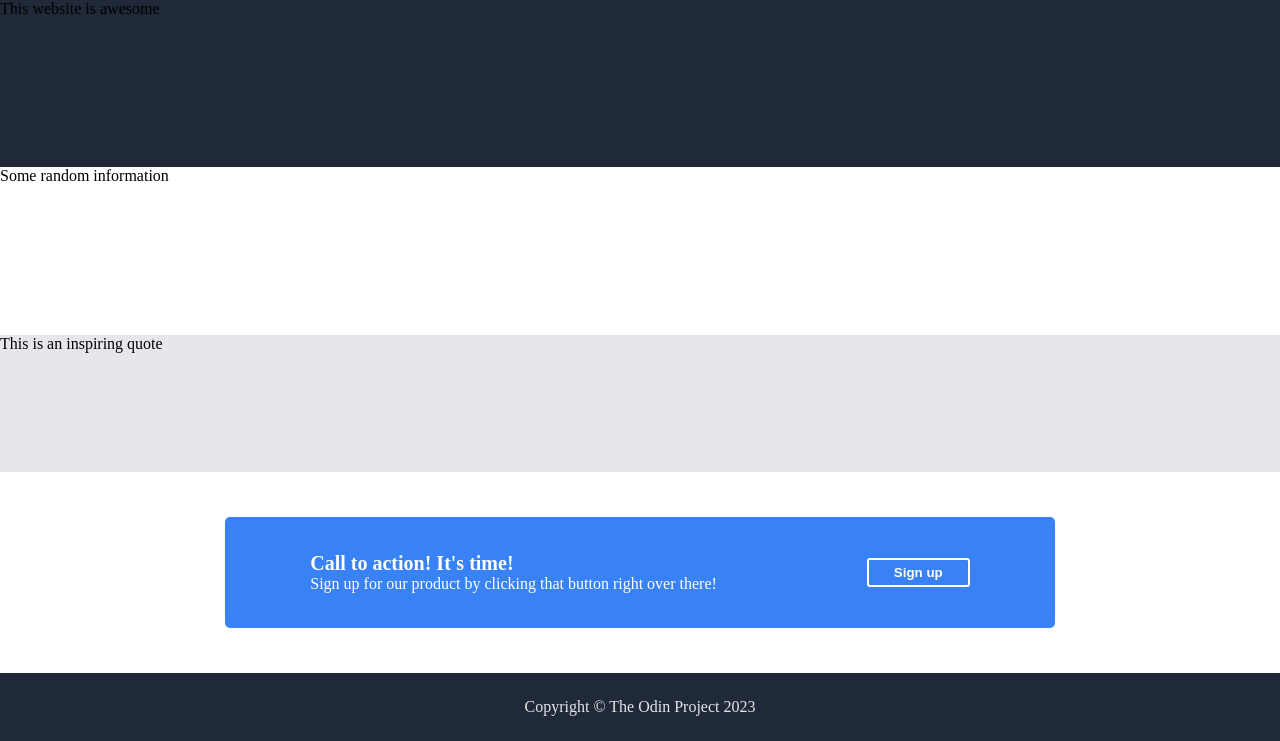
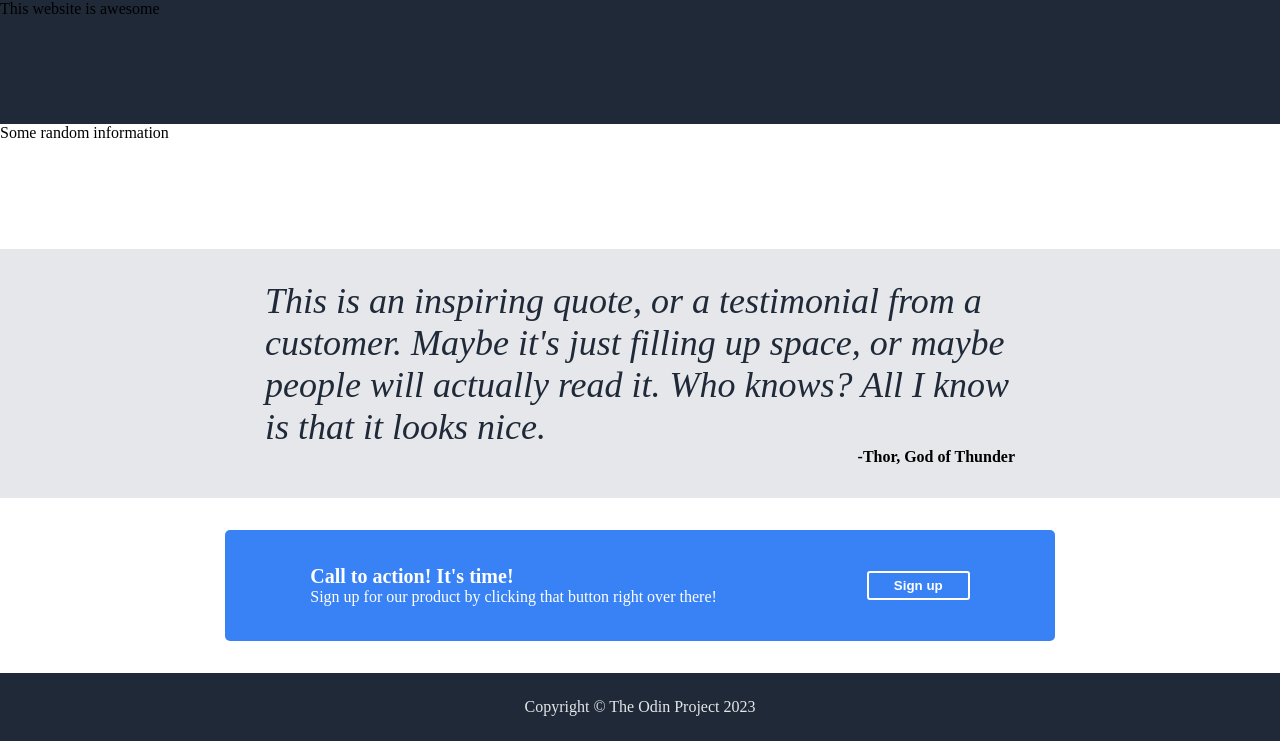
Before and after one commit to accelangel/Landing-Page, a plain HTML site: page index.html in a window 1280 px wide. Shown: the part 59-800 px from the top of the page. Drawn offline with Linux system fonts and the light colour scheme.

Commit message:
create the quote and quotee in the quote-section
position quote and quotee, style their css as per example

```diff
--- a/index.html
+++ b/index.html
@@ -30,8 +30,36 @@
     </div>
 
     <div class="quote-section">
-        This is an inspiring quote
+        <div class="quote-container">
+            <div class="quote">
+                This is an inspiring quote, or a testimonial from a customer. Maybe it's just filling up space, or maybe
+                people will actually read it. Who knows? All I know is that it looks nice.
+            </div>
+            <div class="quotee">
+                -Thor, God of Thunder
+            </div>
+        </div>
+
+
+
+
+
     </div>
+
+
+
+
+
+
+
+
+
+
+
+
+
+
+
 
     <div class="sign-up-section">
         <div class="sign-up-container">
--- a/style.css
+++ b/style.css
@@ -55,9 +55,31 @@ a {
 
 .quote-section {
     display: flex;
-    flex-grow: 4;
+    flex-grow: 3;
+    justify-content: center;
+    align-items: center;
     background-color: #E5E7EB;
 }
+
+.quote-container {
+    display: flex;
+    flex-direction: column;
+}
+
+
+.quote {
+    font-style: italic;
+    font-size: 36px;
+    color: #1F2937;
+    max-width: 750px;
+}
+
+.quotee {
+    display: flex;
+    align-self: flex-end;
+    font-weight: 900;
+}
+
 
 .sign-up-section {
     display: flex;
```
